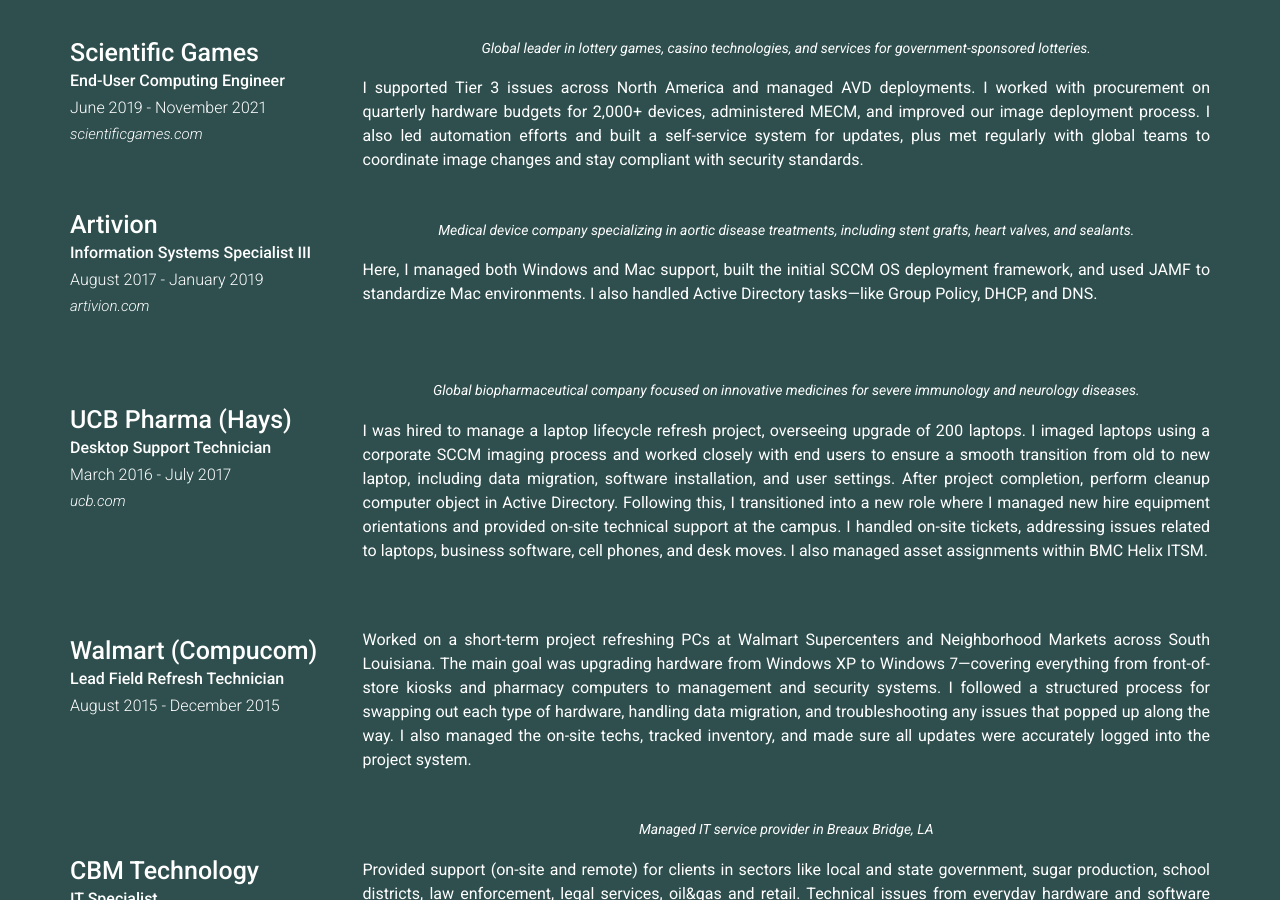
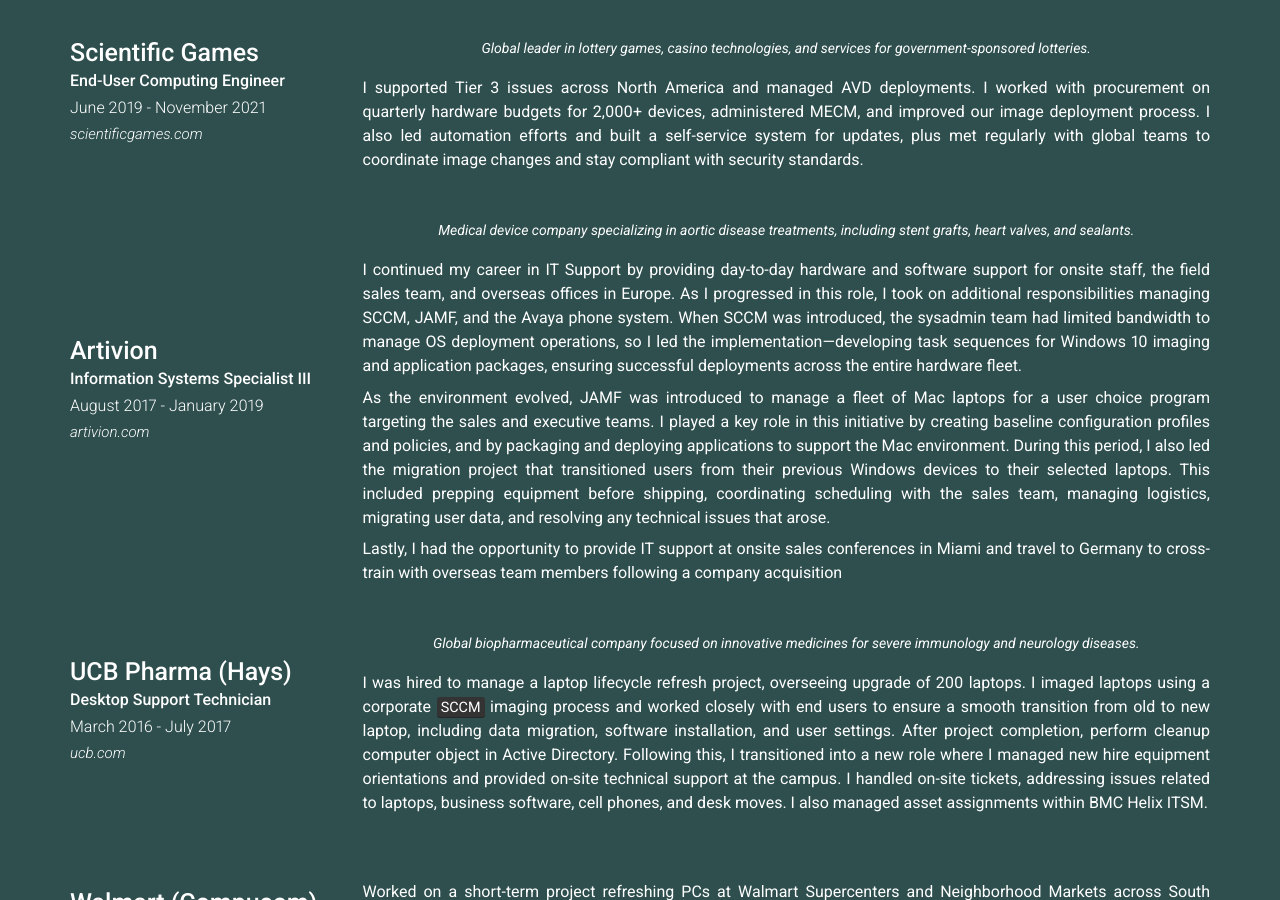
Before and after one commit to dane-gauthier/danegauthier.github.io, a Jekyll site: the page built from index.md, in a window 1280 px wide and 900 px high, scrolled down 1728 px. Built offline with Jekyll 4.4.1, drawn with Linux system fonts in a browser that asks for light colours; nearby versions of some CDN libraries.

Commit message:
Artivion job description

```diff
--- a/_config.yml
+++ b/_config.yml
@@ -121,8 +121,17 @@
         quote: >
           Medical device company specializing in aortic disease treatments, including stent grafts, heart valves, and sealants.
         description: | # this will include new lines to allow paragraphs
-          Here, I managed both Windows and Mac support, built the initial SCCM OS deployment framework, and used JAMF to standardize Mac environments.
-          I also handled Active Directory tasks—like Group Policy, DHCP, and DNS.
+          I continued my career in IT Support by providing day-to-day hardware and software support for onsite staff, the field sales team, and overseas offices in Europe.
+          As I progressed in this role, I took on additional responsibilities managing SCCM, JAMF, and the Avaya phone system. When SCCM was introduced, the sysadmin team
+          had limited bandwidth to manage OS deployment operations, so I led the implementation—developing task sequences for Windows 10 imaging and application packages,
+           ensuring successful deployments across the entire hardware fleet.
+
+          As the environment evolved, JAMF was introduced to manage a fleet of Mac laptops for a user choice program targeting the sales and executive teams.
+          I played a key role in this initiative by creating baseline configuration profiles and policies, and by packaging and deploying applications to support
+          the Mac environment. During this period, I also led the migration project that transitioned users from their previous Windows devices to their selected laptops.
+          This included prepping equipment before shipping, coordinating scheduling with the sales team, managing logistics, migrating user data, and resolving any technical issues that arose.
+
+          Lastly, I had the opportunity to provide IT support at onsite sales conferences in Miami and travel to Germany to cross-train with overseas team members following a company acquisition
       - layout: left
         title: UCB Pharma (Hays)
         sub_title: Desktop Support Technician
@@ -132,7 +141,7 @@
           Global biopharmaceutical company focused on innovative medicines for severe immunology and neurology diseases.
         description: | # this will include new lines to allow paragraphs
          I was hired to manage a laptop lifecycle refresh project, overseeing upgrade of 200 laptops.
-         I imaged laptops using a corporate SCCM imaging process and worked closely with end users to ensure a smooth transition from old to new laptop,
+         I imaged laptops using a corporate <mark>SCCM</mark> imaging process and worked closely with end users to ensure a smooth transition from old to new laptop,
          including data migration, software installation, and user settings. After project completion, perform cleanup computer object in Active Directory.
          Following this, I transitioned into a new role where I managed new hire equipment orientations and provided on-site technical support at the campus.
          I handled on-site tickets, addressing issues related to laptops, business software, cell phones, and desk moves. I also managed asset assignments within BMC Helix ITSM.
```
